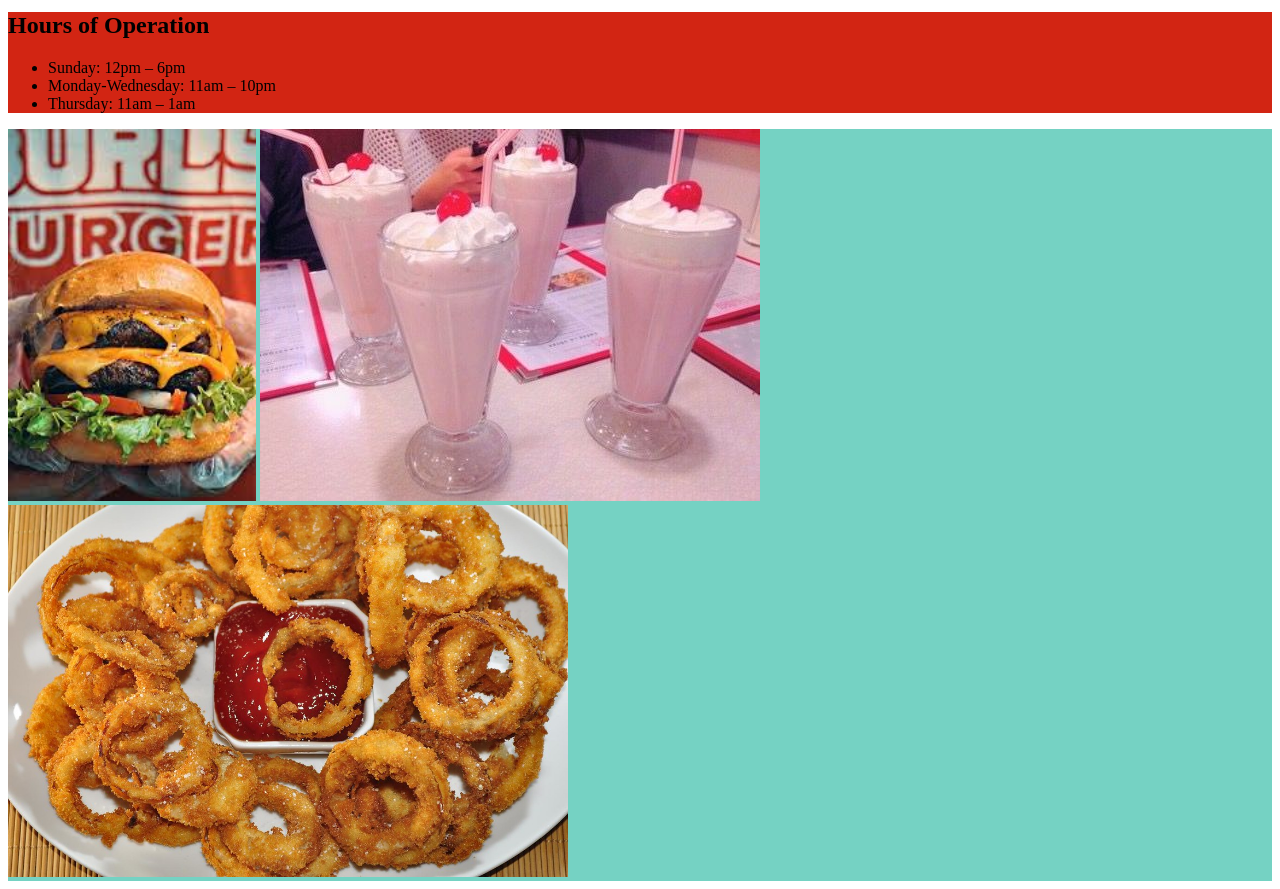
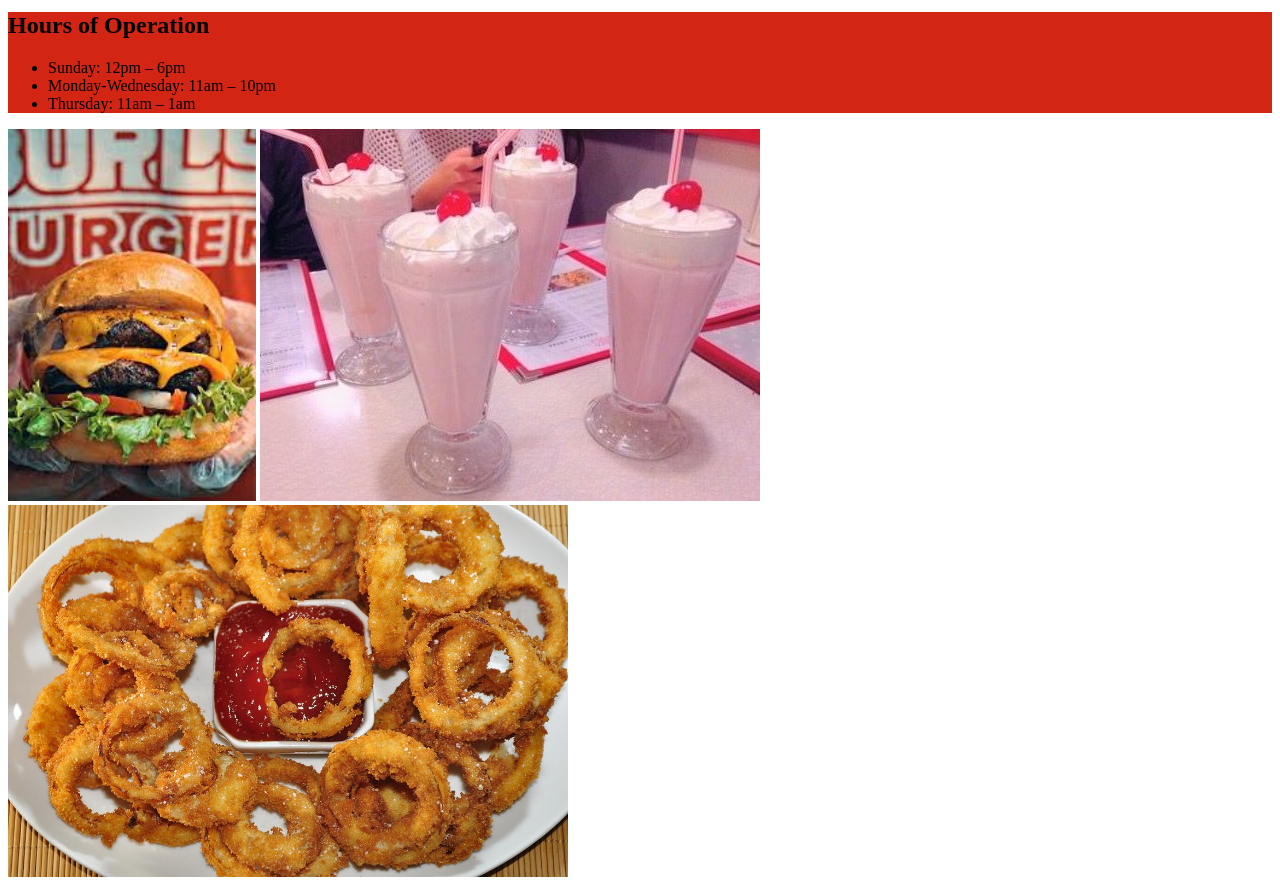
Before and after one commit to kirisetzer/kirisetzer.github.io, a plain HTML site: page RestaurantLab/restaurant.html in a window 1280 px wide. Shown: the part 820-1709 px from the top of the page. Drawn offline with Linux system fonts and the light colour scheme.

Commit message:
Update restaurant.html

```diff
--- a/RestaurantLab/restaurant.html
+++ b/RestaurantLab/restaurant.html
@@ -32,9 +32,8 @@
           <li>Thursday: 11am – 1am</li>
         </ul>
     </div>
-    <div style="background-color:#75d2c3;">
-      <img src="https://kirisetzer.github.io/pics/borger.jpg" alt="burger" border="0" height="372"/>
-      <img src="https://kirisetzer.github.io/pics/milkshake.jpg" alt="shakes"/>
-      <img src="https://kirisetzer.github.io/pics/onion-rings.jpg" alt="onion rings" height="372"/>
+   <img src="https://kirisetzer.github.io/pics/borger.jpg" alt="burger" border="0" height="372"/>
+      <img src="https://kirisetzer.github.io/pics/milkshake.jpg" alt="shakes" style="align:center"/>
+      <img src="https://kirisetzer.github.io/pics/onion-rings.jpg" alt="onion rings" height="372" style="align:right"/>
     </div>
 </html>
```
